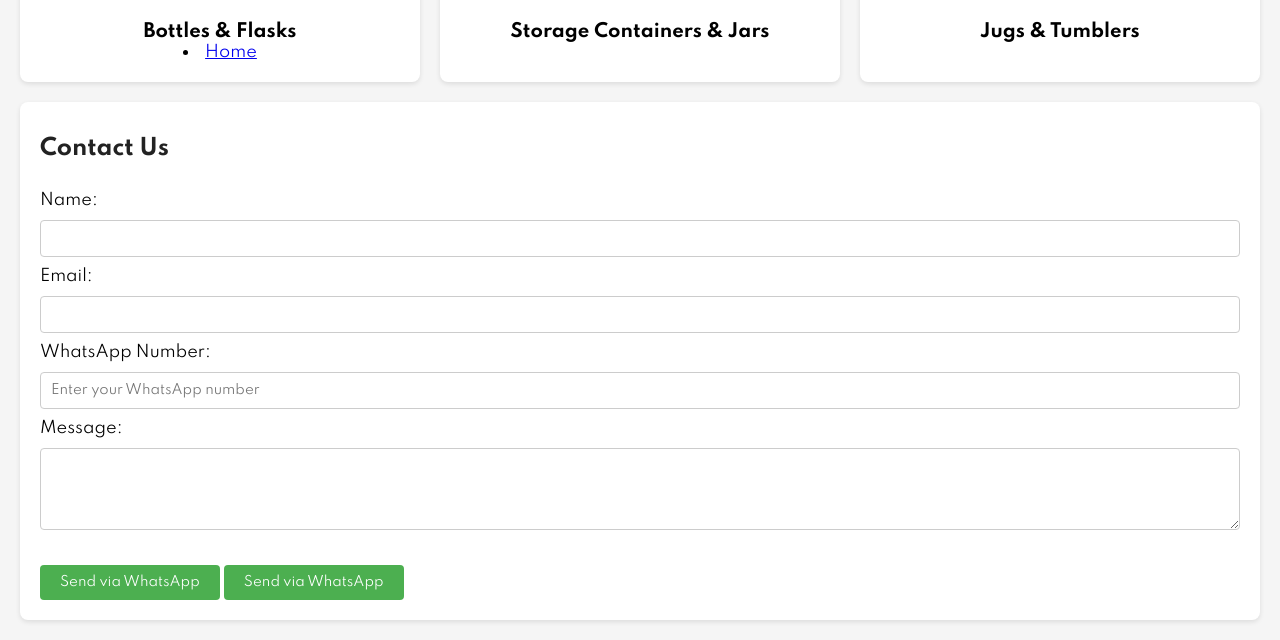
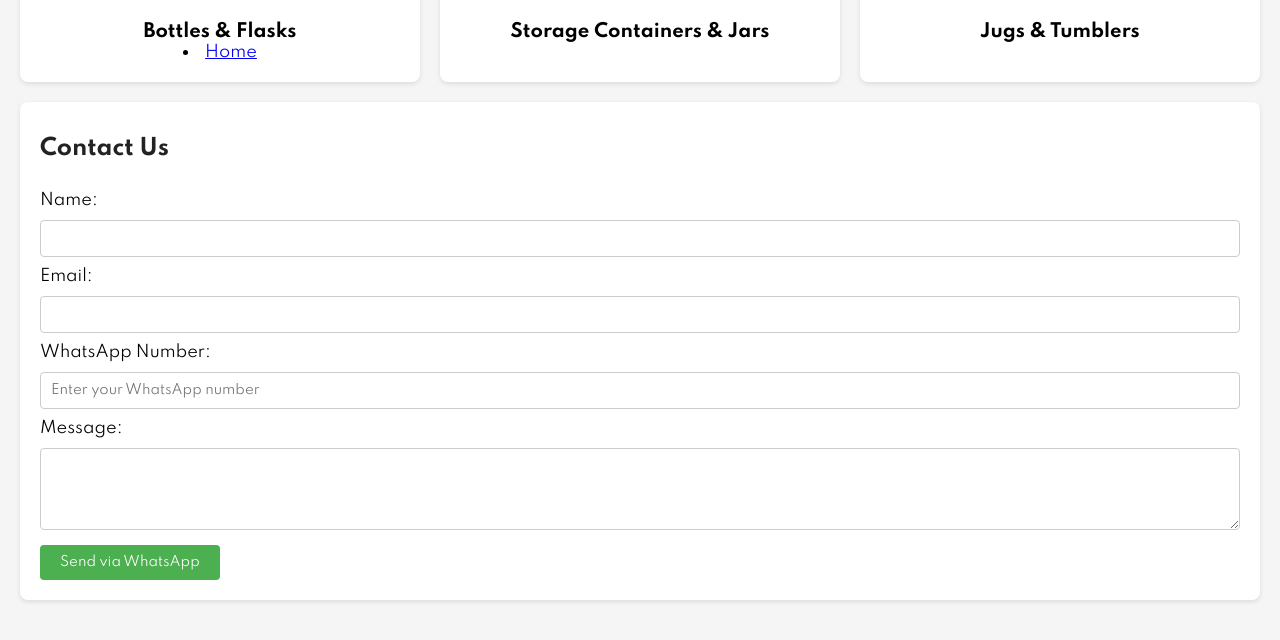
Before and after one commit to Tanya-0305/trendyTrades, a plain HTML site: page index.html in a window 1280 px wide. Shown: the part 448-1088 px from the top of the page. Drawn offline with Linux system fonts and the light colour scheme; files that its build step writes are made by us from their sources.

Commit message:
Update index.html

```diff
--- a/index.html
+++ b/index.html
@@ -344,7 +344,6 @@
             <textarea id="message" name="message" rows="4" required></textarea>
 
             <button type="button" id="sendWhatsApp">Send via WhatsApp</button>
-            <button type="button" id="sendWhatsApp" class="whatsapp-button">Send via WhatsApp</button>
 
         </form>
     </section>
```
